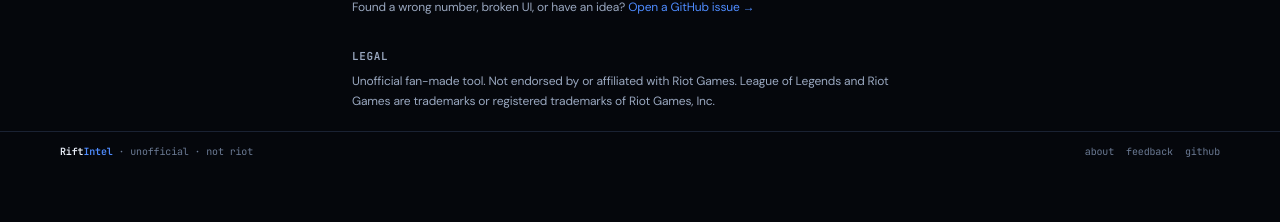
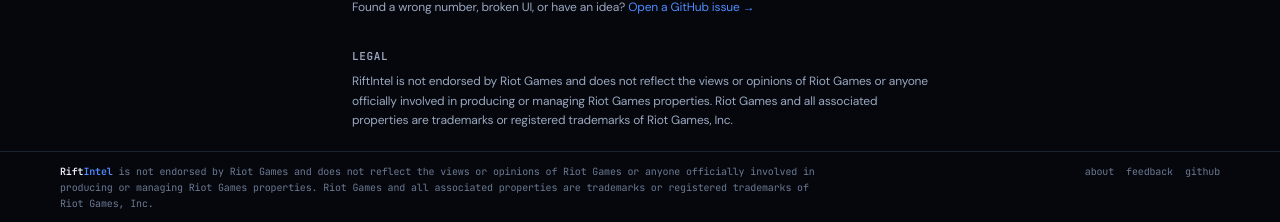
Before and after one commit to Ryanh899/riftintel, a Next.js app: page /about in a window 1280 px wide. Shown: the part 648-870 px from the top of the page. Before the commit the page ends 819 px from the top, so only its background shows below. Built offline with nearby package versions, Linux system fonts and the light colour scheme; no server answers.

Commit message:
Correct hosting cost and Riot compliance guidance

```diff
--- a/src/app/about/page.tsx
+++ b/src/app/about/page.tsx
@@ -101,9 +101,11 @@
       <section className="space-y-2">
         <h2 className="label-micro">legal</h2>
         <p className="text-[12px] leading-relaxed text-muted">
-          Unofficial fan-made tool. Not endorsed by or affiliated with Riot
-          Games. League of Legends and Riot Games are trademarks or registered
-          trademarks of Riot Games, Inc.
+          RiftIntel is not endorsed by Riot Games and does not reflect the
+          views or opinions of Riot Games or anyone officially involved in
+          producing or managing Riot Games properties. Riot Games and all
+          associated properties are trademarks or registered trademarks of
+          Riot Games, Inc.
         </p>
       </section>
     </div>
--- a/src/components/Footer.tsx
+++ b/src/components/Footer.tsx
@@ -5,9 +5,13 @@
 export function Footer() {
   return (
     <footer className="mt-auto border-t border-border">
-      <div className="mx-auto flex max-w-[1200px] flex-wrap items-center justify-between gap-2 px-3 py-3 sm:px-5">
-        <p className="font-data text-[10px] text-[var(--fg-faint)]">
-          <BrandWordmark className="text-[10px]" /> · unofficial · not riot
+      <div className="mx-auto flex max-w-[1200px] flex-wrap items-start justify-between gap-3 px-3 py-3 sm:px-5">
+        <p className="max-w-3xl font-data text-[10px] leading-relaxed text-[var(--fg-faint)]">
+          <BrandWordmark className="text-[10px]" /> is not endorsed by Riot
+          Games and does not reflect the views or opinions of Riot Games or
+          anyone officially involved in producing or managing Riot Games
+          properties. Riot Games and all associated properties are trademarks
+          or registered trademarks of Riot Games, Inc.
         </p>
         <div className="flex flex-wrap gap-3 font-data text-[10px] text-[var(--fg-faint)]">
           <Link href="/about" className="hover:text-muted">
```
Also changed, not shown: 3 other files (tests, documents, lock files or other folders).
